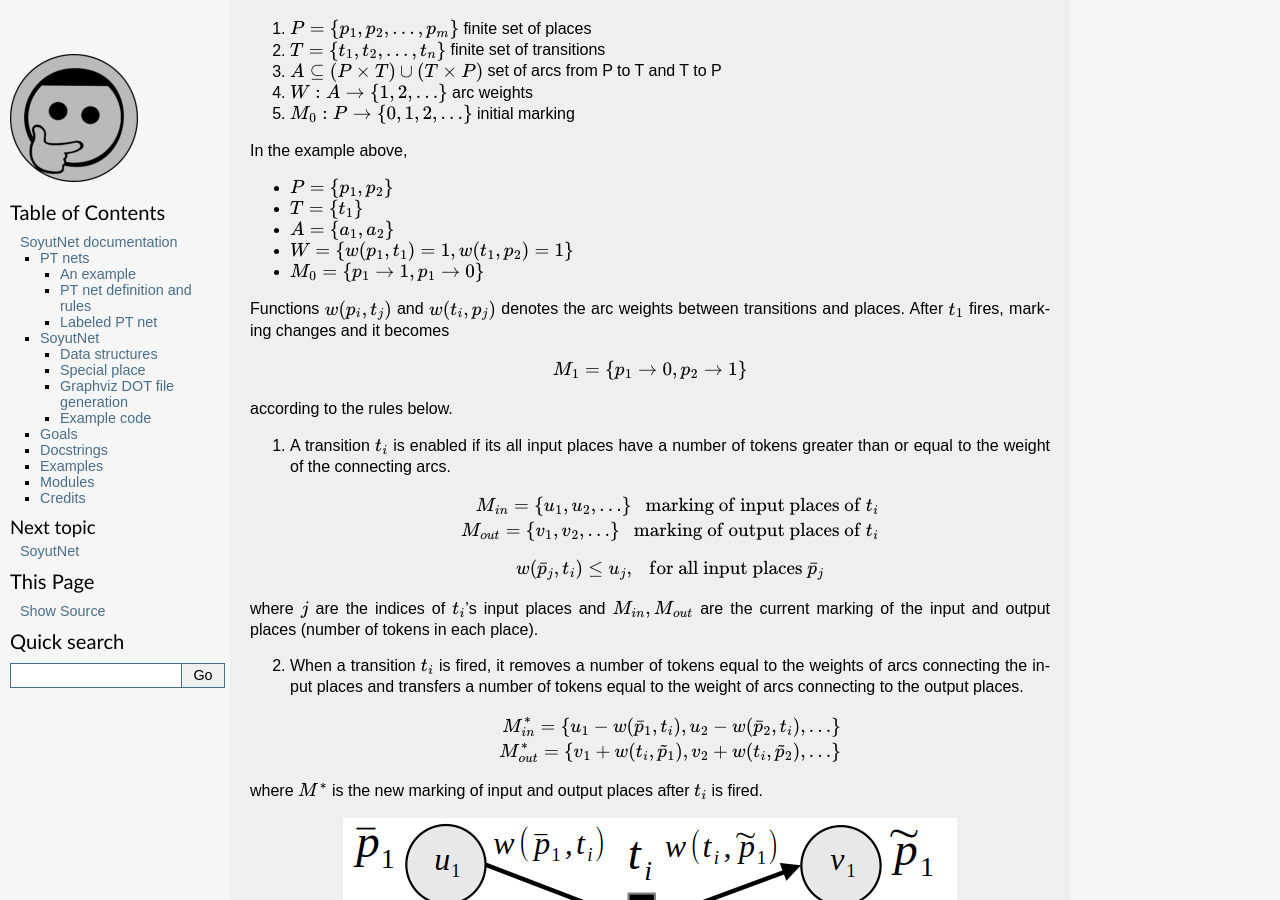
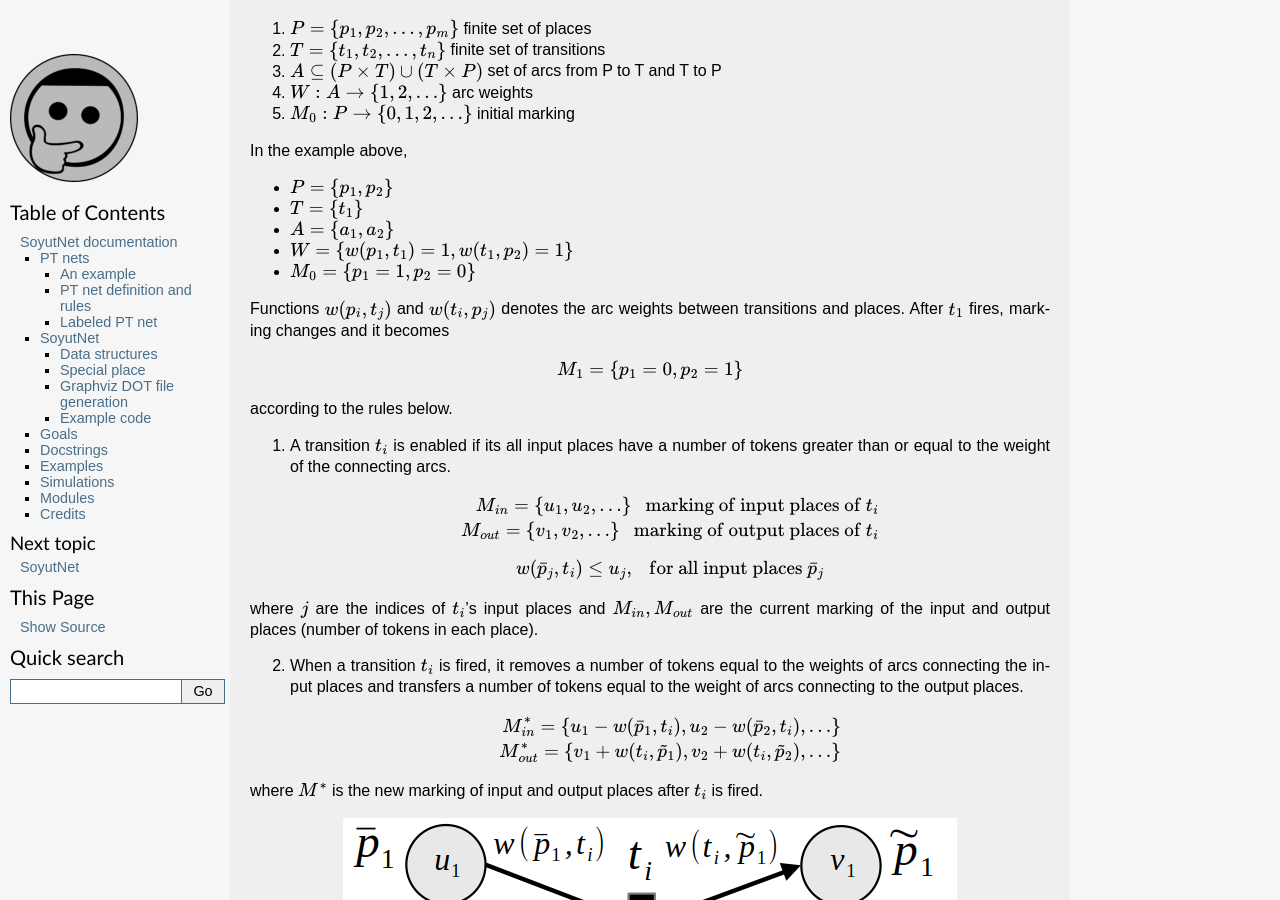
Before and after one commit to dmrokan/soyutnet, a Sphinx documentation site: the page built from docs/source/index.rst, in a window 1280 px wide and 900 px high, scrolled down 1226 px. Built offline with Sphinx 7.4.7, drawn with Linux system fonts in a browser that asks for light colours; some of the changed text lies outside the part shown.

```diff
--- a/docs/source/examples.rst
+++ b/docs/source/examples.rst
@@ -119,7 +119,7 @@ This example implements two transitions that fires at adjustable periods.
    :align: center
    :alt: n-tester example
 
-   n-tester example
+   Periodic example
 
 It is implemented by the code below which can be found at
 `SoyutNet repo <https://github.com/dmrokan/soyutnet/blob/main/tests/periodic_example.py>`__.
--- a/docs/source/index.rst
+++ b/docs/source/index.rst
@@ -68,13 +68,13 @@ In the example above,
 * :math:`T=\{t_1\}`
 * :math:`A=\{a_1, a_2\}`
 * :math:`W=\{w(p_1, t_1)=1, w(t_1, p_2)=1\}`
-* :math:`M_0=\{p_1 \rightarrow 1, p_1 \rightarrow 0\}`
+* :math:`M_0=\{p_1 = 1, p_2 = 0\}`
 
 Functions :math:`w(p_i, t_j)` and :math:`w(t_i, p_j)` denotes the arc weights between
 transitions and places. After :math:`t_1` fires, marking changes and it becomes
 
 .. math::
-   M_1=\{p_1 \rightarrow 0, p_2 \rightarrow 1\}
+   M_1=\{p_1 = 0, p_2 = 1\}
 
 according to the rules below.
 
@@ -224,14 +224,14 @@ On the other hand, *SpecialPlace* class constructor accepts two extra optional a
 
 .. _producer:
 
-#. ``producer``: It is a callback function which is called to acquire tokens instead of the
+1. ``producer``: It is a callback function which is called to acquire tokens instead of the
    default ``_process_input_arcs`` (:py:func:`soyutnet.pt_common.PTCommon._process_input_arcs`).
    This function can be used to produce custom tokens by generating a label and ID. Then, it will
    be injected into the PT net's flow.
 
 .. _consumer:
 
-#. ``consumer``: This callback function is used instead of the default ``_process_output_arcs``
+2. ``consumer``: This callback function is used instead of the default ``_process_output_arcs``
    function (:py:func:`soyutnet.pt_common.PTCommon._process_output_arcs`) if it is provided.
    It can be used as an end point of PT net model. The tokens acquired by this function can be
    redirected to other utilities.
@@ -307,6 +308,11 @@ Examples
 
    examples
 
+Simulations
+-----------
+
+* `PI-controller <https://soyutnet.readthedocs.io/projects/simulations/en/latest/src.pi_controller.html>`__
+
 Modules
 -------
 
--- a/pyproject.toml
+++ b/pyproject.toml
@@ -14,7 +14,7 @@ authors = [
 maintainers = [
   {name = "Okan Demir", email = "okndemir@gmail.com"}
 ]
-description = "Place/transition net (petri net) simulator that uses asyncio utilities as its backend"
+description = "Place/transition net (petri net) simulator that uses asyncio utilities as backend"
 readme = "README.md"
 license = {file = "LICENSE.md"}
 keywords = ["pt-net", "simulator", "petri-net", "discrete-event-systems"]
--- a/soyutnet/__init__.py
+++ b/soyutnet/__init__.py
@@ -154,7 +154,7 @@ class SoyutNet(object):
 
     def get_loop_name(self) -> str:
         """
-        Get the name of current loop from which this function is called.
+        Get the name of current loop which this function is called from.
 
         :return: Name of the loop.
         """
```
Also changed, not shown: other parts of docs/source/index.rst (+2 -1 lines), README.md (+1 -3 lines), 3 other files.
